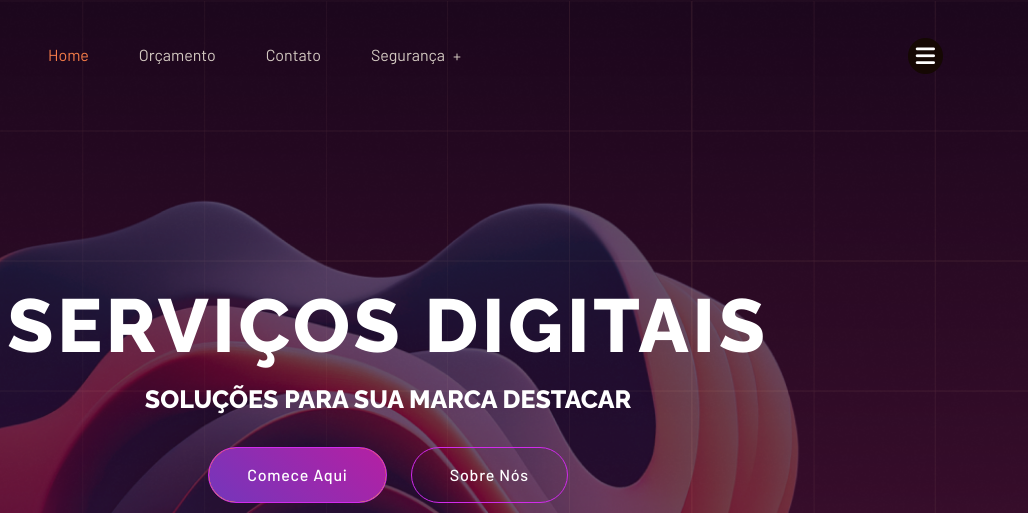
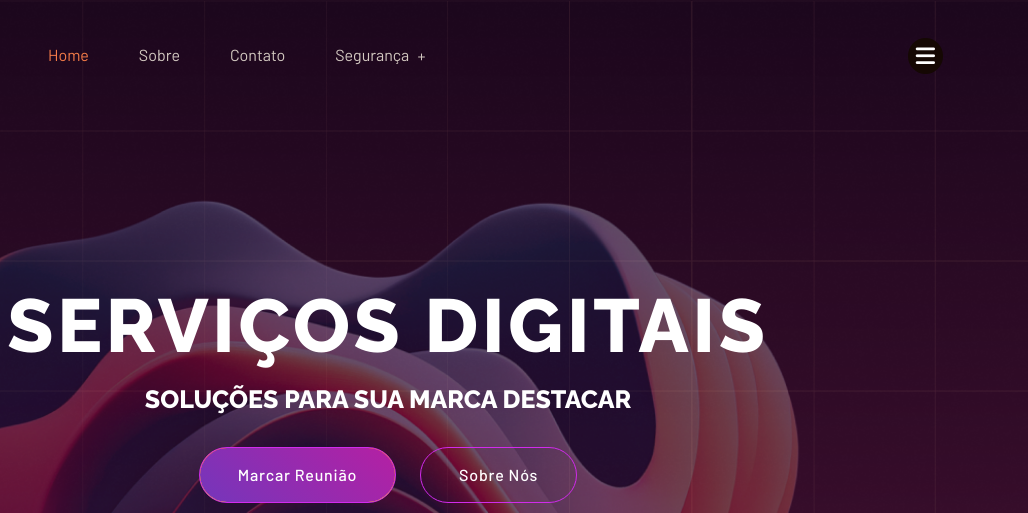
Before and after one commit to ascef182/CazaTech, a plain HTML site: page index.html in a window 1280 px wide. Shown: the top 513 px of the page, 252-1280 px from the left. Drawn offline with nearby package versions, Linux system fonts and the light colour scheme; a web font is replaced by a local one.

Commit message:
feat: add cal.com for meetings

```diff
--- a/index.html
+++ b/index.html
@@ -110,11 +110,7 @@
               <ul class="navbar-nav flex">
                 <li><a class="nav-link active" href="/">Home</a></li>
                 <li>
-                  <a
-                    class="nav-link"
-                    href="https://docs.google.com/forms/d/e/1FAIpQLSfahmWDuyWLCPTTICzSweTJOZUtb7pQxUmk2pgGAB6DOHLYXw/viewform?usp=header"
-                    >Orçamento</a
-                  >
+                  <a class="nav-link" href="#about">Sobre</a>
                 </li>
                 <li>
                   <a
@@ -255,11 +251,11 @@
                 <h3>SOLUÇÕES PARA SUA MARCA DESTACAR</h3>
                 <div class="center-btn flex">
                   <a
-                    href="https://docs.google.com/forms/d/e/1FAIpQLSfahmWDuyWLCPTTICzSweTJOZUtb7pQxUmk2pgGAB6DOHLYXw/viewform?usp=header"
+                    href="https://cal.com/caza-tech-solutions"
                     class="btn_hover1"
-                    >Comece aqui</a
+                    >Marcar reunião</a
                   >
-                  <a href="index.html" class="btn_hover2">Sobre nós</a>
+                  <a href="#about" class="btn_hover2">Sobre nós</a>
                 </div>
               </div>
             </div>
@@ -477,7 +473,7 @@
 
       <!-- ====== End of 1.4. logoipsum section ====== -->
       <!-- ====== 1.5. About us section ====== -->
-      <section class="about">
+      <section class="about" id="about">
         <div class="container">
           <div class="about-data flex-sb">
             <div class="w-50" data-aos="fade-up">
@@ -1047,11 +1043,11 @@
             </div>
             <div class="w-33 mt-30 flex flex-end">
               <a
-                href="https://wa.me/551151998147"
+                href="https://cal.com/caza-tech-solutions"
                 target="_blank"
                 rel="noopener noreferrer"
                 class="btn_hover1"
-                >Entre em Contato</a
+                >Marcar Reunião</a
               >
             </div>
             <hr />
@@ -1364,7 +1360,7 @@
           <div class="container flex flex-sb gap-2 flex-wrap">
             <h4>Entre em contato com nosso time e faça seu orçamento agora.</h4>
             <a
-              href="https://wa.me/551151998147"
+              href="https://cal.com/caza-tech-solutions"
               target="_blank"
               rel="noopener noreferrer"
               class="btn_hover2"
@@ -1572,10 +1568,7 @@
                 <ul class="flex flex-col gap-2 flex-start">
                   <li><a href="#">Home</a></li>
                   <li>
-                    <a
-                      href="https://docs.google.com/forms/d/e/1FAIpQLSfahmWDuyWLCPTTICzSweTJOZUtb7pQxUmk2pgGAB6DOHLYXw/viewform?usp=header"
-                      >Orçamento</a
-                    >
+                    <a href="#about">Sobre</a>
                   </li>
                   <li><a href="#portfolio">Portfolio</a></li>
                 </ul>
```
